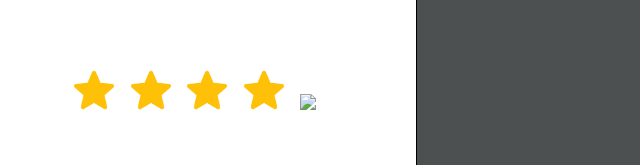
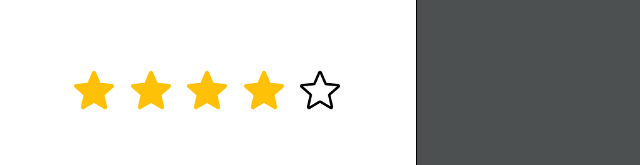
Before and after one commit to pkhanh102/CSIT314, a plain HTML site: page frontend/feedback.html in a window 1280 px wide. Shown: the part 379-544 px from the top of the page, 623-1263 px from the left. Drawn offline with Linux system fonts and the light colour scheme.

Commit message:
fix feedback.html

```diff
--- a/frontend/feedback.html
+++ b/frontend/feedback.html
@@ -36,7 +36,7 @@
                 <img class ="star" src="images/star.png" >
                 <img class ="star" src="images/star.png" >
                 <img class ="star" src="images/star.png" >
-                <img class ="star" src="images/star-cover.png" >
+                <img class ="star" src="images/empty-star.png" >
                 <br>
 
                 <b class = "brandName">McDonalds</b>
```
Also changed, not shown: frontend/images/empty-star.png (added).
